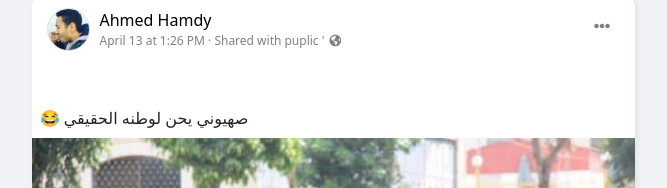
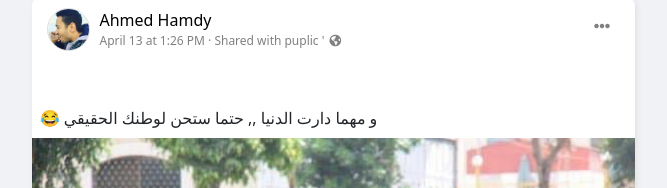
Before and after one commit to ibrahimmoamen100/Facebook-Clone, a React (Create React App) app: page / in a window 1280 px wide. Shown: the part 2969-3157 px from the top of the page, without its empty margins (302-969 px from the left). Built offline with nearby package versions, Linux system fonts and the light colour scheme.

Commit message:
update user image

```diff
--- a/src/Components/SectionMid.js
+++ b/src/Components/SectionMid.js
@@ -28,7 +28,10 @@ export default class SectionMid extends Component {
           img={israel}
         />
         <CommentPosted content="❤ البشمهندس اسامه ربنا يحفظو " img={osama} />
-        <CommentPosted content="😂 صهيوني يحن لوطنه الحقيقي    " img={kmama} />
+        <CommentPosted
+          content="😂 و مهما دارت الدنيا ,, حتما ستحن لوطنك الحقيقي  "
+          img={kmama}
+        />
       </div>
     );
   }
```
